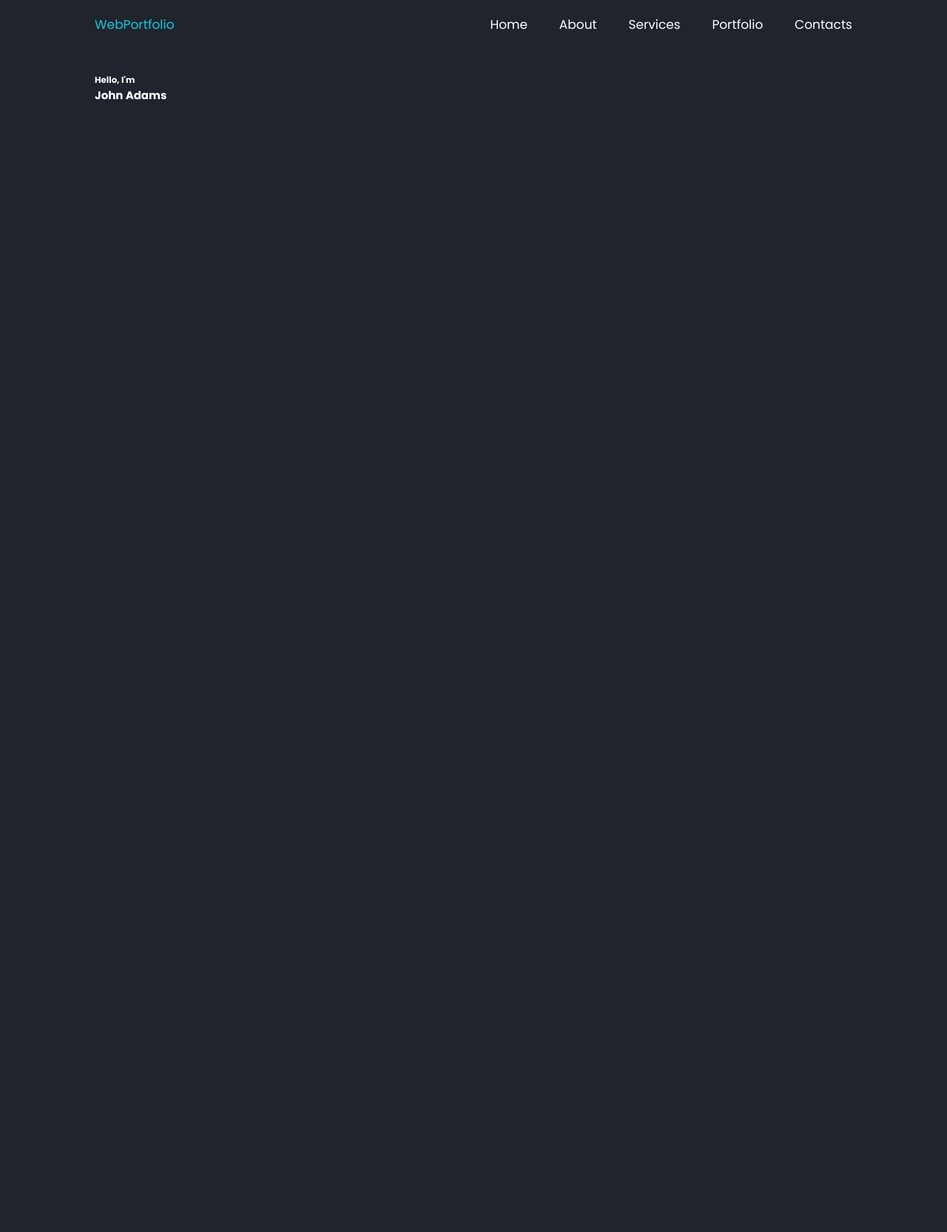
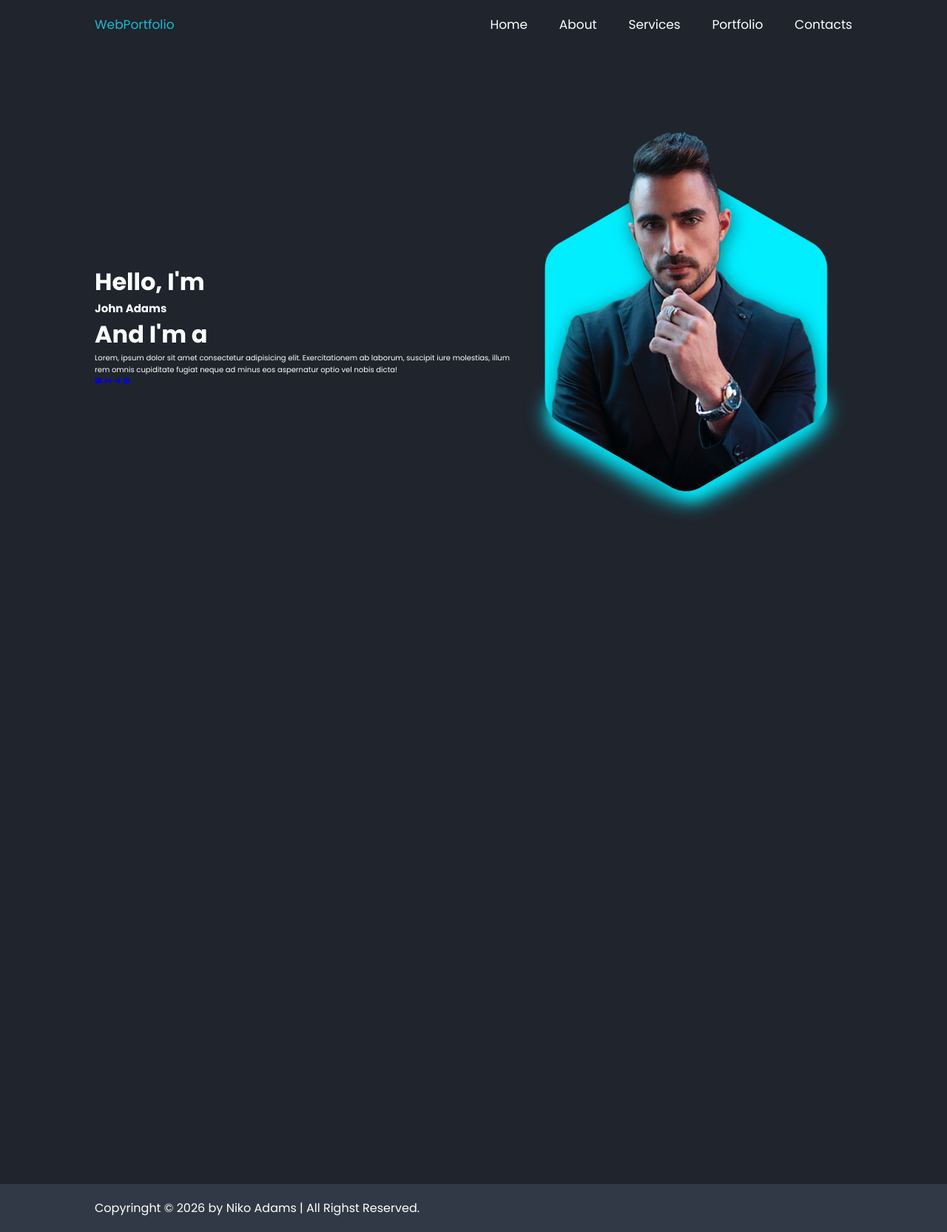
Before and after one commit to SieGerR1012/Web_PortfolioFirst, a plain HTML site: page index.html in a window 1280 px wide. Shown: the whole page at 74% size. Before the commit the page ends 800 px from the top, so only its background shows below. Drawn offline with nearby package versions, Linux system fonts and the light colour scheme.

Commit message:
Начало работ с секцией Home

```diff
--- a/css/header.css
+++ b/css/header.css
@@ -28,5 +28,43 @@
     font-size: 17px;
     color: var(--text-color);
     margin-left: 40px;
-    transition: 3s;
+    transition: .3s;
 }
+
+.navbar a:hover{
+    color: var(--main-color);       /* Изменение цвета пункта меню при наведении */
+}
+
+.navbar a:hover,
+.navbar a.active{
+    color: var(--main-color);
+}
+
+/* //////////////////////////////////////////////////// */
+/* //////////////////////////////////////////////////// */
+
+/* Настройка стилей footer */
+.footer{
+    display: flex;
+    justify-content: space-between; /* Текст слева, стрелка справа */
+    align-items: center;            /* Центрирование по вертикали */
+    flex-wrap: wrap;                /* Перенос при нехватке места */
+    padding: 20px 10%;              /* Внутренние отступы */
+    background: var(--second-bg-color); /* Фон подвала */
+}
+
+/* Текст копирайта */
+.footer-text p{
+    font-size: 16px;
+}
+
+/* Кнопка прокрутки вверх */
+.footer-iconTop a{
+    display: inline-flex;
+    justify-content: center;      /* Центрирование иконки по горизонтали */
+    align-items: center;          /* Центрирование иконки по вертикали */
+    padding: 8px;                 /* Внутренние отступы */
+    background: var(--main-color);/* Фон кнопки */
+    border-radius: 8px;           /* Скругление углов */
+    transition: .5s ease;         /* Плавное изменение при наведении */
+}
--- /dev/null
+++ b/css/home.css
@@ -0,0 +1,15 @@
+/* Настройка стилей home */
+.home{
+    display: flex;
+    justify-content: center;
+    align-items: center;
+}
+
+.home-img img{
+    width: 35vw;
+}
+
+.home-content h3{
+    font-size: 32px;
+    font-weight: 700;
+}
--- a/css/style.css
+++ b/css/style.css
@@ -16,7 +16,7 @@
     --bg-color: #1f242d;            /* Основной (тёмный) цвет фона */
     --second-bg-color: #323946;     /* Вторичный цвет фона (светлее) */
     --text-color:#fff;              /* Цвет текста (белый) */
-    --main-color: rgb(21, 200, 224); /* Главный цвет */
+    --main-color: rgb(22, 188, 210); /* Главный цвет */
 }
 
 html{
@@ -33,6 +33,3 @@ section{
     min-height: 100vh;              /* Секция занимает всю высоту экрана */
     padding: 100px 10% 20px;        /* Внутренние отступы секции */
 }
-
-/* //////////////////////////////////////////////////// */
-/* //////////////////////////////////////////////////// */
--- a/index.html
+++ b/index.html
@@ -5,6 +5,10 @@
     <meta name="viewport" content="width=device-width, initial-scale=1.0">
     <link rel="stylesheet" href="css/style.css">
     <link rel="stylesheet" href="css/header.css">
+    <link rel="stylesheet" href="css/home.css">
+
+    <!-- box icons -->
+    <link href='https://unpkg.com/boxicons@2.1.4/css/boxicons.min.css' rel='stylesheet'>
 
     <title>WebPortfolioFirst</title>
 </head>
@@ -26,11 +30,39 @@
     <!-- //////////////////////////////////////////////////////////////////////////// -->
     <!-- Home section design -->
     <section class="home" id="home">
-        <div class="home__content">
+        <div class="home-content">
             <h3>Hello, I'm</h3>
             <h1>John Adams</h1>
+            <h3>And I'm a <span class="multiple-text"></span></h3>
+            <p>Lorem, ipsum dolor sit amet consectetur adipisicing elit. Exercitationem ab laborum, suscipit iure
+                molestias, illum rem omnis cupiditate fugiat neque ad minus eos aspernatur optio vel nobis dicta!
+            </p>
+            <div class="social-media">
+                <a href="#"><i class='bx bxs-envelope'></i></a>
+                <a href="#"><i class='bx bxl-gmail'></i></a>
+                <a href="#"><i class='bx bxl-telegram'></i></a>
+                <a href="#"><i class='bx bxl-instagram-alt'></i></a>
+            </div>
+        </div>
+        <!-- Image Home -->
+        <div class="home-img">
+            <img src="accets/home.png" alt="Image Home">
         </div>
     </section>
 
+    <!-- //////////////////////////////////////////////////////////////////////////// -->
+    <!-- About section design -->
+     <section class="about" id="about">
+
+     </section>
+
+    <!-- //////////////////////////////////////////////////////////////////////////// -->
+    <!-- Footer -->
+     <footer class="footer">
+        <div class="footer-text">
+            <p>Copyringht &copy 2026 by Niko Adams | All Righst Reserved.</p>
+        </div>
+    </footer>
+
 </body>
 </html>
```
Also changed, not shown: accets/about.png (added), accets/home.png (added), accets/portfolio1.jpg (added), accets/portfolio2.jpg (added), accets/portfolio3.jpg (added).
